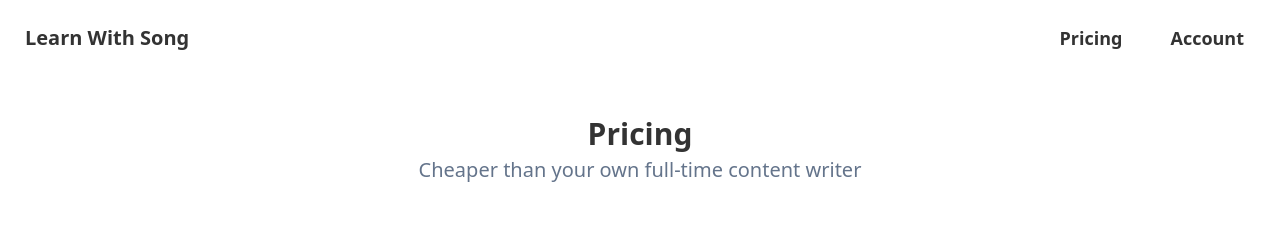
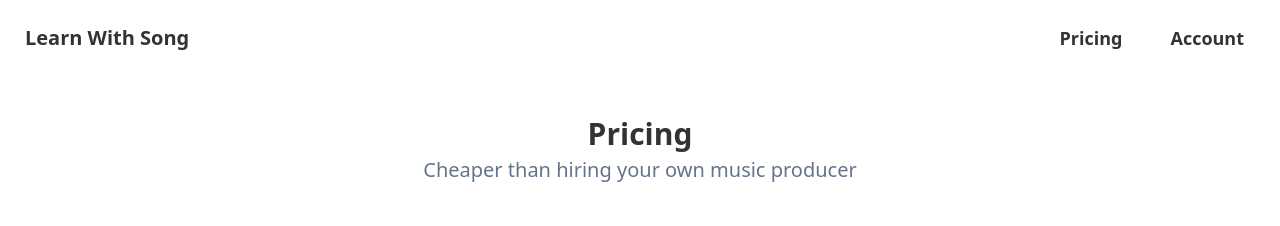
Before and after one commit to FaisalAbid/learnbyai, a SvelteKit app: page /pricing in a window 1280 px wide. Shown: the top 226 px of the page. Built offline with nearby package versions, Linux system fonts and the light colour scheme.

Commit message:
Update pricing page subtitle text

```diff
--- a/src/routes/(marketing)/pricing/+page.svelte
+++ b/src/routes/(marketing)/pricing/+page.svelte
@@ -56,7 +56,7 @@
 <div class="min-h-[70vh] pb-8 pt-[5vh] px-4">
   <h1 class="text-3xl font-bold text-center">Pricing</h1>
   <h2 class="text-xl text-center text-slate-500 mt-1 pb-3">
-    Cheaper than your own full-time content writer
+    Cheaper than hiring your own music producer
   </h2>
 
   <div class="w-full my-8">
```
